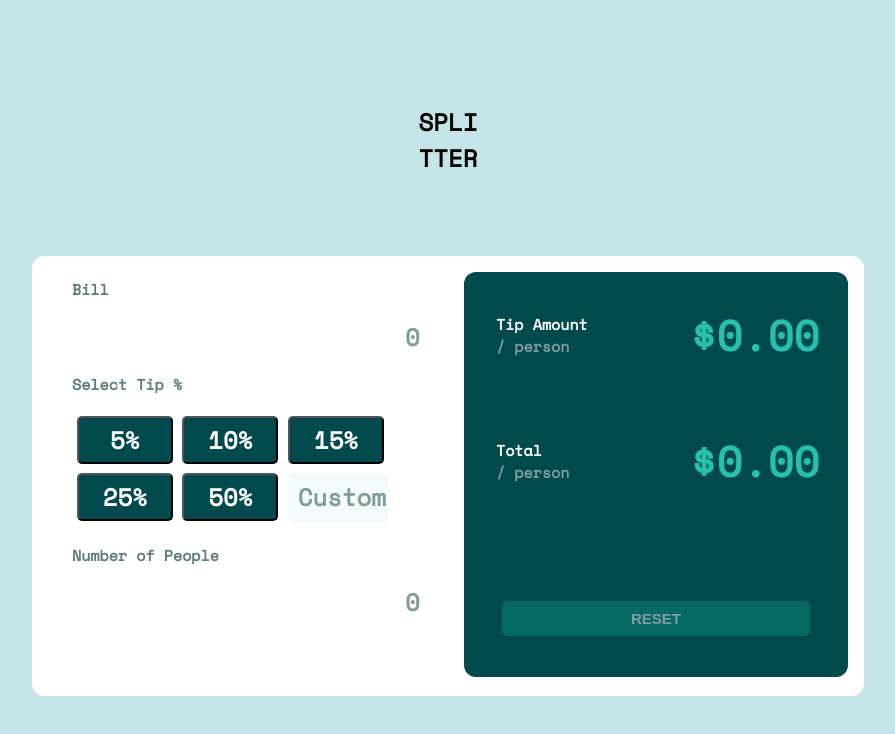
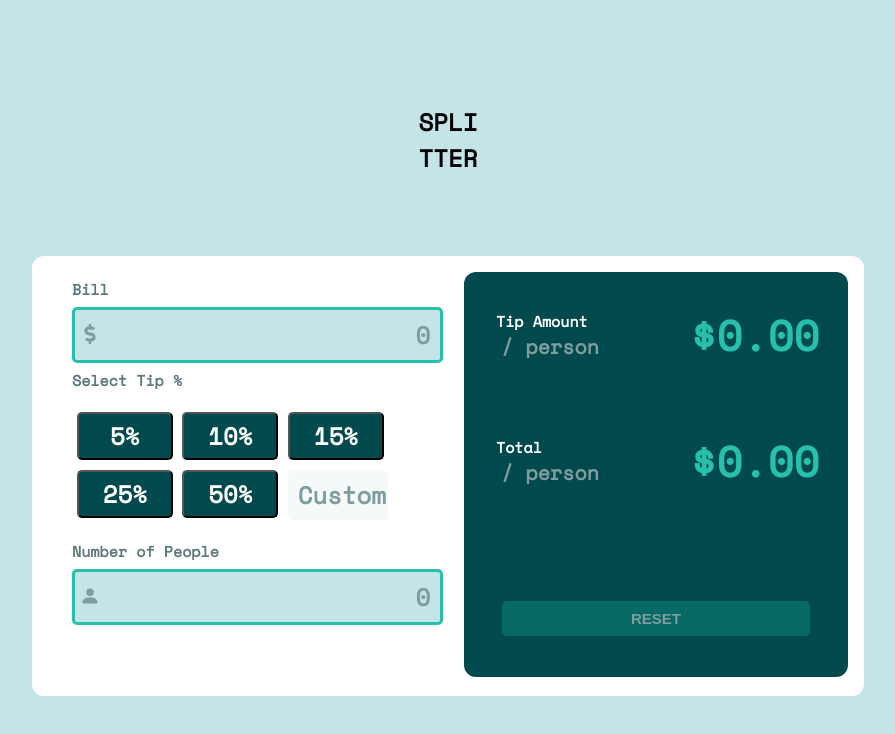
Before and after one commit to Geraldoeze/tip-calc, a React (Create React App) app: page / in a window 1280 px wide. Shown: the top 734 px of the page, without its empty margins (192-1087 px from the left). Built offline with nearby package versions, Linux system fonts and the light colour scheme.

Commit message:
added icons

```diff
--- a/src/component/tip-form.js
+++ b/src/component/tip-form.js
@@ -1,19 +1,41 @@
-import React from "react";
+import React, { useState } from "react";
 import './tipStyles.css';
+import {FaDollarSign} from 'react-icons/fa';
+import {BsPersonFill} from 'react-icons/bs';
 
 const TipCal = () => {
     const percentage = [5, 10, 15, 25, 50];
-    console.log(document.getElementById("bill"))
+    // const [query, SetQuery] = useState()
+
+
+
     const SubmitHandler = () => {
         // event.preventDefault();
         console.log()
     }
+    const changeHandler = (e) => {
+        return (
+            console.log(e.target.value)
+        )
+    }
+    console.log()
     return (
         <form className="tip-container " onSubmit={SubmitHandler}>
             <div className="tip-form">
 
                 <label htmlFor="Bill">Bill</label>
-                <input className="tip-input" name="bill" id="bill" type="number" placeholder="0"/>
+                <div className="input-cover">
+                    <span><FaDollarSign/></span>
+                    <input
+                        className="tip-input"
+                        name="bill"
+                        id="bill"
+                        type="number"
+                        placeholder="0"
+                        onChange={changeHandler}
+                    />
+                </div>
+
                 <label htmlFor="tip">Select Tip %</label>
                 <div className="btn_cover">
                 {percentage.map((per, id, arr) => {
@@ -21,10 +43,28 @@ const TipCal = () => {
                         <button className="btn_keys" type="button" key={id}>{per}%</button>
                     )
                 })}
-                <input className="tip-input__odd" name="customTip" id="customTip" type="number" placeholder="Custom"/>
+                <input
+                   className="tip-input__odd"
+                   name="customTip"
+                   id="customTip"
+                   type="number"
+                   placeholder="Custom"
+                   onChange={changeHandler}
+                />
                 </div>
                 <label htmlFor="number" >Number of People</label>
-                <input className="tip-input" name="people" id="people" type="number" placeholder="0"/>
+                <div className="input-cover">
+                    <span><BsPersonFill/></span>
+                    <input
+                        className="tip-input"
+                        name="people"
+                        id="people"
+                        type="number"
+                        placeholder="0"
+                        onChange={changeHandler}
+                    />
+                </div>
+
 
             </div>
             <div className="tip-result">
--- a/src/component/tipStyles.css
+++ b/src/component/tipStyles.css
@@ -47,28 +47,42 @@ label {
   color: var(--color-dark-cyan);
 }
 
+span {
+  margin-left: 5px;
+  font-size: 20px;
+}
+
+.input-cover {
+  width: 95%;
+  margin: 0.3rem 1.5rem;
+  background-color: var(--color-light-cyan);
+  border: 3px solid var(--color-strong-cyan);
+  border-radius: 5px;
+}
+
 /* Input styles */
+
 .tip-input {
   height: 3rem;
   width: 90%;
-    margin: 0.3rem 1.5rem;
   font-family: inherit;
   font-size: 24px;
   font-weight: 700;
   border: 0;
-    border-radius: 5px;
-    background-color: var(--color-white);
+  background: transparent;
   overflow: hidden;
+  text-align: end;
   color: var(--color-dark-cyan);
-    text-align: end;
 }
 
 .tip-input__odd {
     height: 3rem;
     width: 25%;
     margin: 0.3rem;
+    font-family: inherit;
     font-weight: 700;
     font-size: 24px;
+    color: var(--color-dark-cyan);
     border: 0;
     text-align: end;
     border-radius: 5px;
@@ -81,13 +95,10 @@ label {
   font-size: 24px;
 }
 
-input:hover {
-    border: 3px solid var(--color-strong-cyan)
-}
 /* changes the default border color */
 input:focus{
     outline: none !important;
-    border: 3px solid var(--color-strong-cyan);
+
 }
 /* hides the default arrow button */
 input::-webkit-outer-spin-button,
```
Lines whose indentation alone changed are shown as unchanged.
